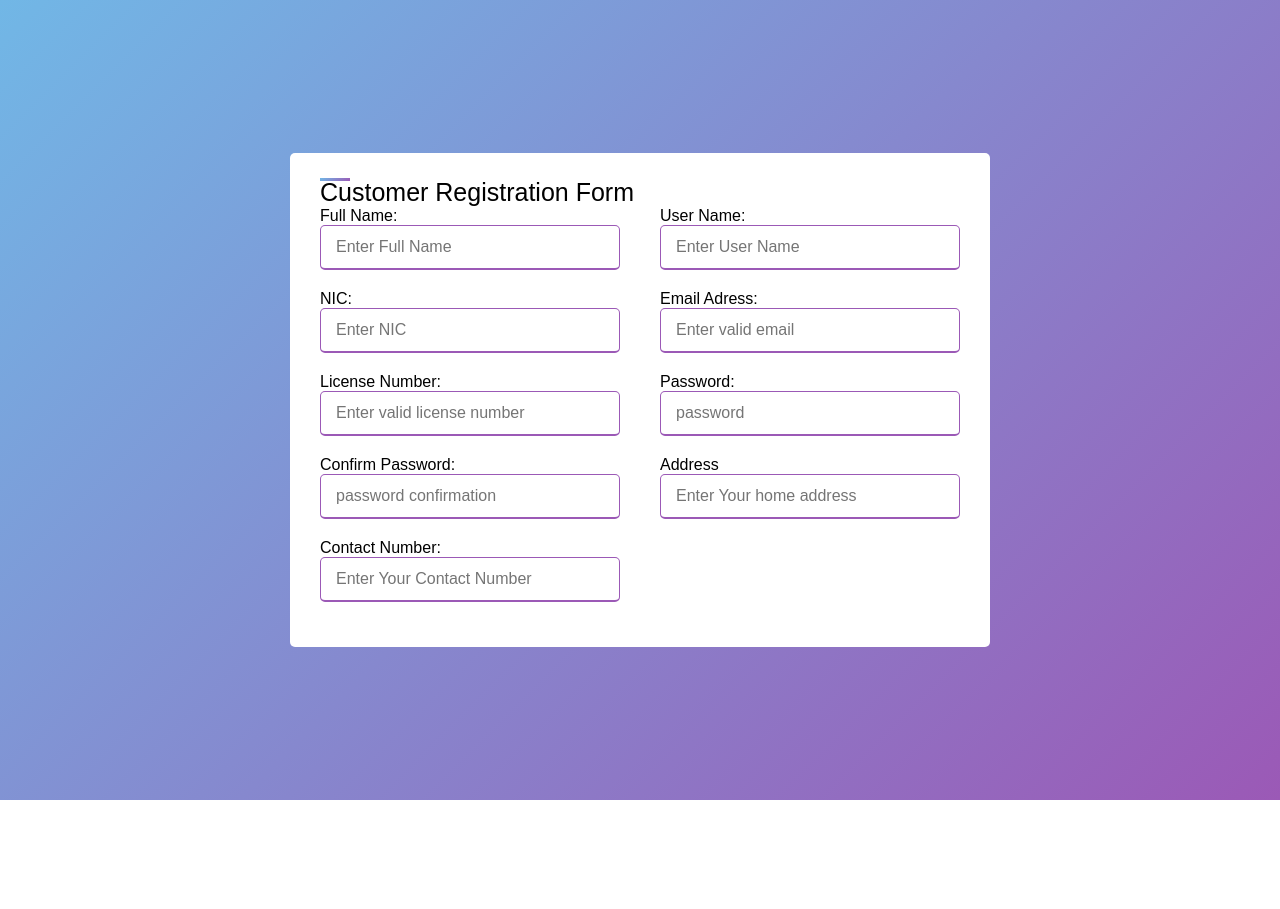
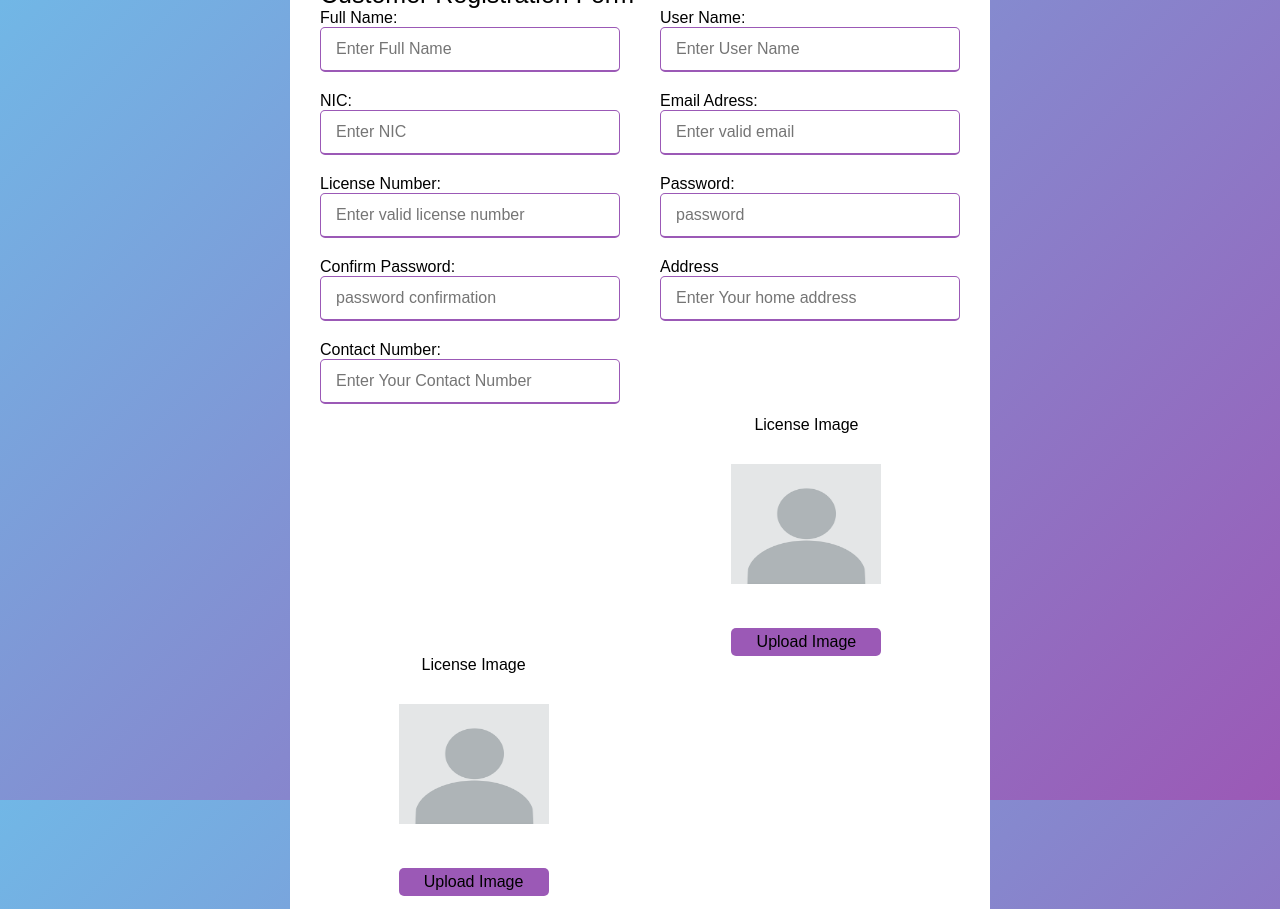
Before and after one commit to chathushkasavinda/car-rental-spring, a plain HTML site: page customerRegistation/index.html in a window 1280 px wide. Shown: the top 909 px of the page. Before the commit the page ends 800 px from the top, so only its background shows below. Drawn offline with Linux system fonts and the light colour scheme.

Commit message:
custmoer form uploaded

```diff
--- a/customerRegistation/index.html
+++ b/customerRegistation/index.html
@@ -57,9 +57,33 @@
                 </div>
 
 
+                <div class="license">
+                    <div class="card">
+                        <p>License Image</p>
+                        <img src="profile.png" alt="">
+                        <label for="input-file"> Upload Image</label>
+                        <input type="file" accept="image/jpeg, image/jpg,image/png" id="input-file">
+                    </div>
+                </div>
+
+                <div class="license">
+                    <div class="card">
+                        <p>License Image</p>
+                        <img src="profile.png" alt="">
+                        <label for="input-file"> Upload Image</label>
+                        <input type="file" accept="image/jpeg, image/jpg,image/png" id="input-file">
+                    </div>
+                </div>
 
             </div>
         </form>
     </div>
+    <script>
+        let license = document.getElementById("licenseId");
+        let inputFile = document.getElementById("input-file");
+        inputFile.onchange = function(){
+            license.class = URL.createObjectURL(inputFile.files[0]);
+        }
+    </script>
 </body>
 </html>
--- a/customerRegistation/styles.css
+++ b/customerRegistation/styles.css
@@ -15,7 +15,7 @@ body{
     max-width: 700px;
     width: 100%;
     background: #fff;
-    padding: 25px 30px;
+    padding: 250px 30px;
     border-radius: 5px;
 }
 
@@ -63,3 +63,37 @@ form .user-details .input-box input{
 .user-details .input-box input:valid{
     border-color: #9b59b6;
 }
+
+.license{
+    width: 48%;
+    height: 30vh;
+    display: flex;
+    align-items: center;
+    justify-content: center;
+}
+.card{
+    position: relative;
+    top: 80px;
+    width: 400px;
+    background: #fff;
+    padding: 0px;
+    text-align: center;
+}
+.card img{
+    width: 150px;
+    height: 120px;
+    margin-top: 30px;
+    margin-bottom: 30px;
+}
+label{
+    display: block;
+    width: 150px;
+    background: #9b59b6;
+    padding: 5px;
+    margin: 10px auto;
+    border-radius: 5px;
+    cursor: pointer;
+}
+.card input{
+    display: none;
+}
```
Also changed, not shown: customerRegistation/profile.png (added).
